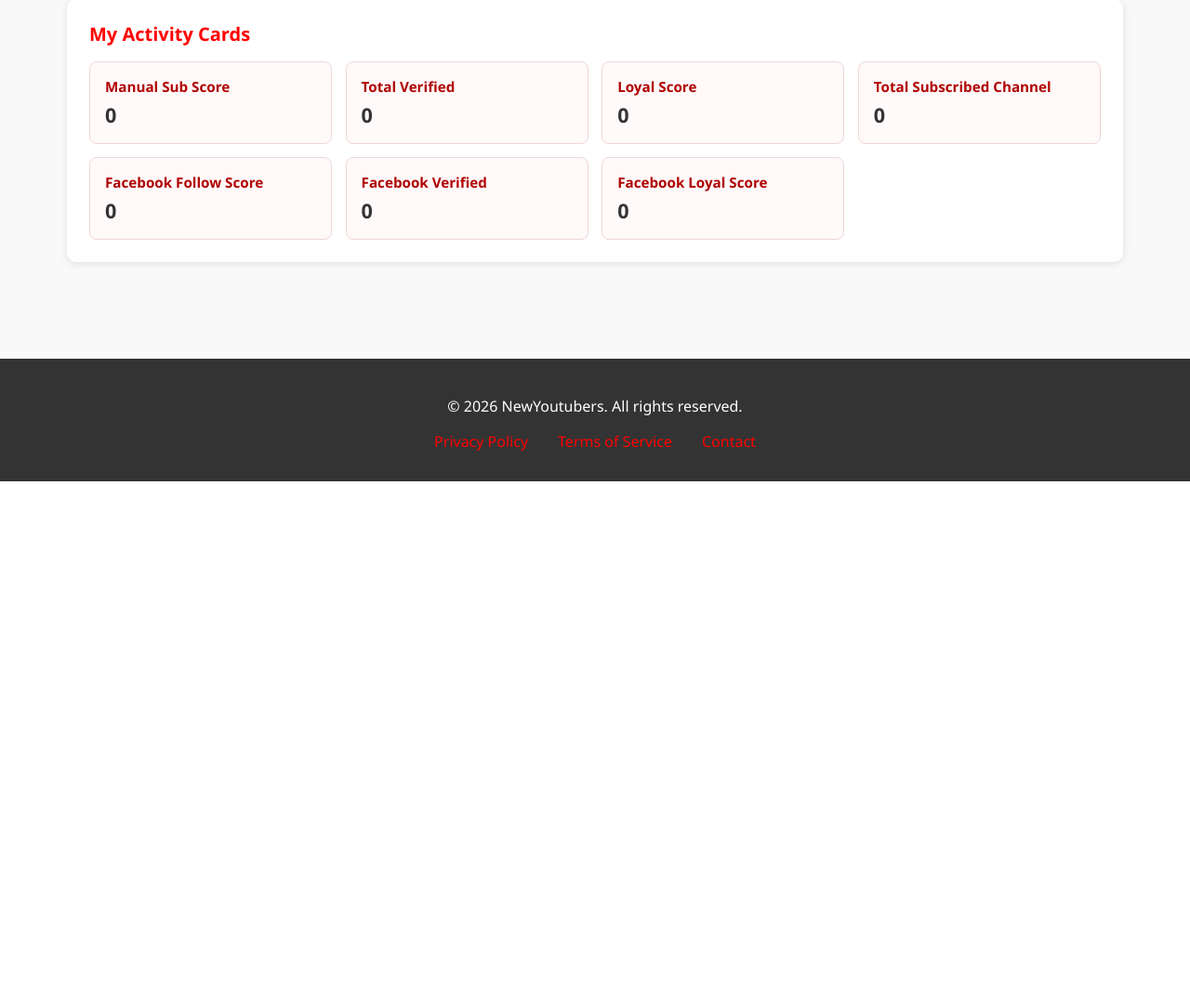
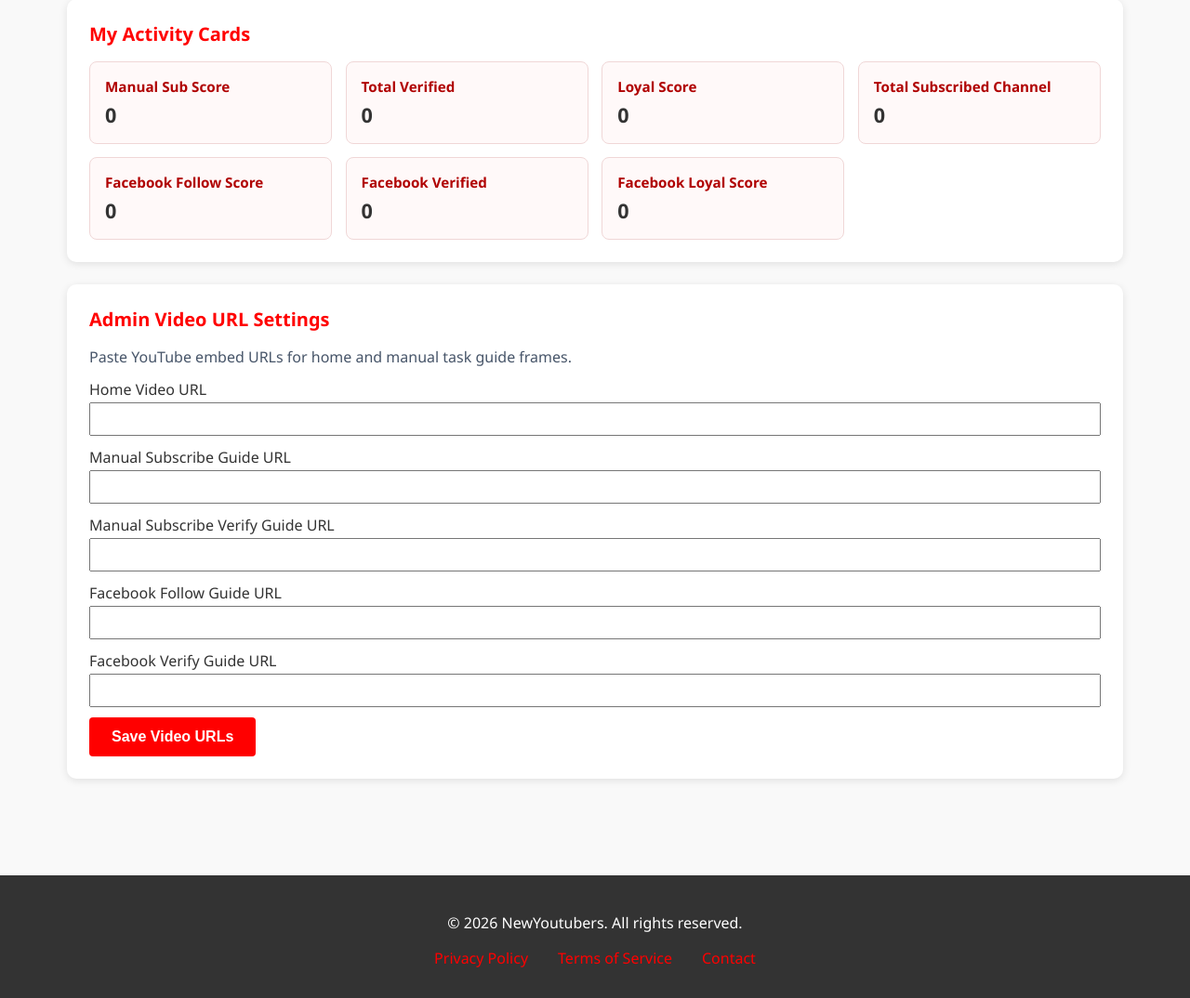
Before and after one commit to rishirambhusal444/arkoboost, a Django app: page /profile/manual/ in a window 1280 px wide. Shown: the part 864-1938 px from the top of the page at 93% size. Before the commit the page ends 1382 px from the top, so only its background shows below. Run offline with Django 5.2, Linux system fonts and the light colour scheme; the visitor is signed in with stand-in values (Sample User, id 1); data comes from the database, SQL or seed files in the repository; data that the repository does not hold is empty; some libraries are stand-ins or nearby versions.

Commit message:
databse setup

```diff
--- a/subscribers/urls.py
+++ b/subscribers/urls.py
@@ -17,6 +17,7 @@ urlpatterns = [
     path("profile/validate-youtube-handle/", views.validate_youtube_handle, name="validate_youtube_handle"),
     path("profile", views.profile_page),
     path("profile/facebook/", views.update_facebook_profile, name="update_facebook_profile"),
+    path("profile/admin-videos/", views.update_admin_videos, name="update_admin_videos"),
     path("tasks/", views.user_tasks, name="tasks"),
     path("tasks/youtube/", views.user_tasks, {"task_mode": "youtube"}, name="youtube_tasks"),
     path("tasks/youtube/manual/", views.manual_youtube_tasks, name="youtube_tasks_manual"),
--- a/subscribers/views.py
+++ b/subscribers/views.py
@@ -19,6 +19,7 @@ from django.core.cache import cache
 from django.contrib import messages
 from django.contrib.auth import authenticate, get_user_model, login, logout
 from django.contrib.auth.decorators import login_required
+from django.contrib.admin.views.decorators import staff_member_required
 from django.db import IntegrityError
 from django.db import transaction
 from django.db.models import Case, F, IntegerField, Q, Sum, Value, When
@@ -2304,6 +2305,7 @@ def profile_page(request, profile_mode=None):
         display_profile.active_status_for_youtube = bool(video_profile.active_status_for_youtube)
 
     template_name = "subscribers/profile_google.html" if requested_mode == "google" else "subscribers/profile_manual.html"
+    admin_video_settings = AdminVideo.objects.filter(pk=1).first()
     return render(
         request,
         template_name,
@@ -2322,8 +2324,24 @@ def profile_page(request, profile_mode=None):
             "assigned_task_mode": assigned_task_mode,
             "assigned_tasks": assigned_tasks,
             "top_user_subscribe_tasks": top_user_subscribe_tasks,
+            "admin_video_settings": admin_video_settings,
         },
     )
+
+
+@login_required
+@staff_member_required
+@require_POST
+def update_admin_videos(request):
+    row = AdminVideo.objects.filter(pk=1).first() or AdminVideo(pk=1)
+    row.home_video_url = (request.POST.get("home_video_url") or "").strip()
+    row.task_video_url_subscribe = (request.POST.get("task_video_url_subscribe") or "").strip()
+    row.task_video_url_subscribe_verify = (request.POST.get("task_video_url_subscribe_verify") or "").strip()
+    row.task_video_url_facebook = (request.POST.get("task_video_url_facebook") or "").strip()
+    row.task_video_url_facebook_verify = (request.POST.get("task_video_url_facebook_verify") or "").strip()
+    row.save()
+    messages.success(request, "Admin video URLs updated.")
+    return redirect("subscribers:profile_manual")
 
 
 @login_required
--- a/templates/subscribers/profile_manual.html
+++ b/templates/subscribers/profile_manual.html
@@ -95,6 +95,39 @@
             </div>
         </section>
 
+        {% if user.is_staff %}
+        <section class="profile-card">
+            <h2>Admin Video URL Settings</h2>
+            <p style="margin-top:0.2rem;color:#475569;">Paste YouTube embed URLs for home and manual task guide frames.</p>
+            <form method="post" action="{% url 'subscribers:update_admin_videos' %}" style="display:grid;gap:0.7rem;margin-top:0.8rem;">
+                {% csrf_token %}
+                <label>
+                    Home Video URL
+                    <input type="url" name="home_video_url" value="{{ admin_video_settings.home_video_url|default:'' }}" style="width:100%;padding:0.55rem;margin-top:0.2rem;">
+                </label>
+                <label>
+                    Manual Subscribe Guide URL
+                    <input type="url" name="task_video_url_subscribe" value="{{ admin_video_settings.task_video_url_subscribe|default:'' }}" style="width:100%;padding:0.55rem;margin-top:0.2rem;">
+                </label>
+                <label>
+                    Manual Subscribe Verify Guide URL
+                    <input type="url" name="task_video_url_subscribe_verify" value="{{ admin_video_settings.task_video_url_subscribe_verify|default:'' }}" style="width:100%;padding:0.55rem;margin-top:0.2rem;">
+                </label>
+                <label>
+                    Facebook Follow Guide URL
+                    <input type="url" name="task_video_url_facebook" value="{{ admin_video_settings.task_video_url_facebook|default:'' }}" style="width:100%;padding:0.55rem;margin-top:0.2rem;">
+                </label>
+                <label>
+                    Facebook Verify Guide URL
+                    <input type="url" name="task_video_url_facebook_verify" value="{{ admin_video_settings.task_video_url_facebook_verify|default:'' }}" style="width:100%;padding:0.55rem;margin-top:0.2rem;">
+                </label>
+                <div>
+                    <button type="submit" class="btn btn-primary">Save Video URLs</button>
+                </div>
+            </form>
+        </section>
+        {% endif %}
+
     </div>
     <script src="https://cdn.jsdelivr.net/npm/chart.js"></script>
     <script>
```
Also changed, not shown: templates/subscribers/profile.html (+33 -0 lines).
